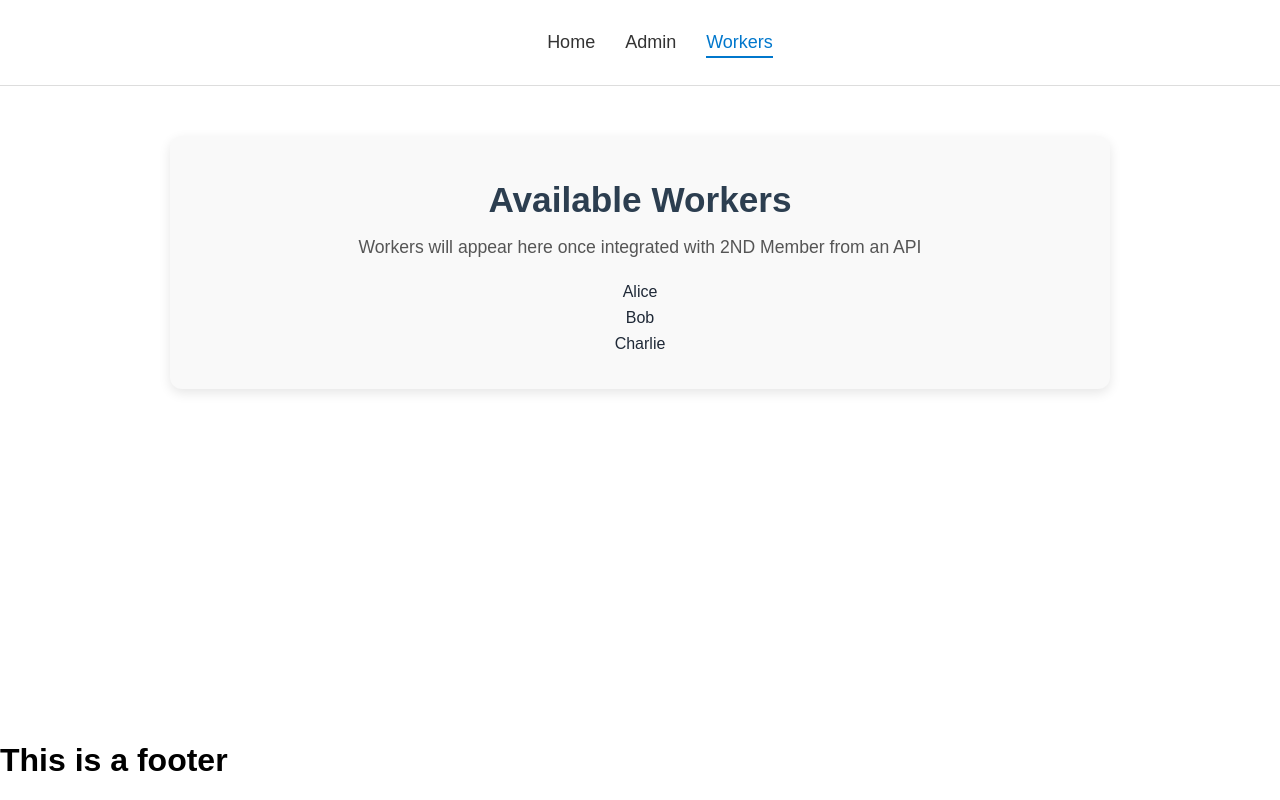
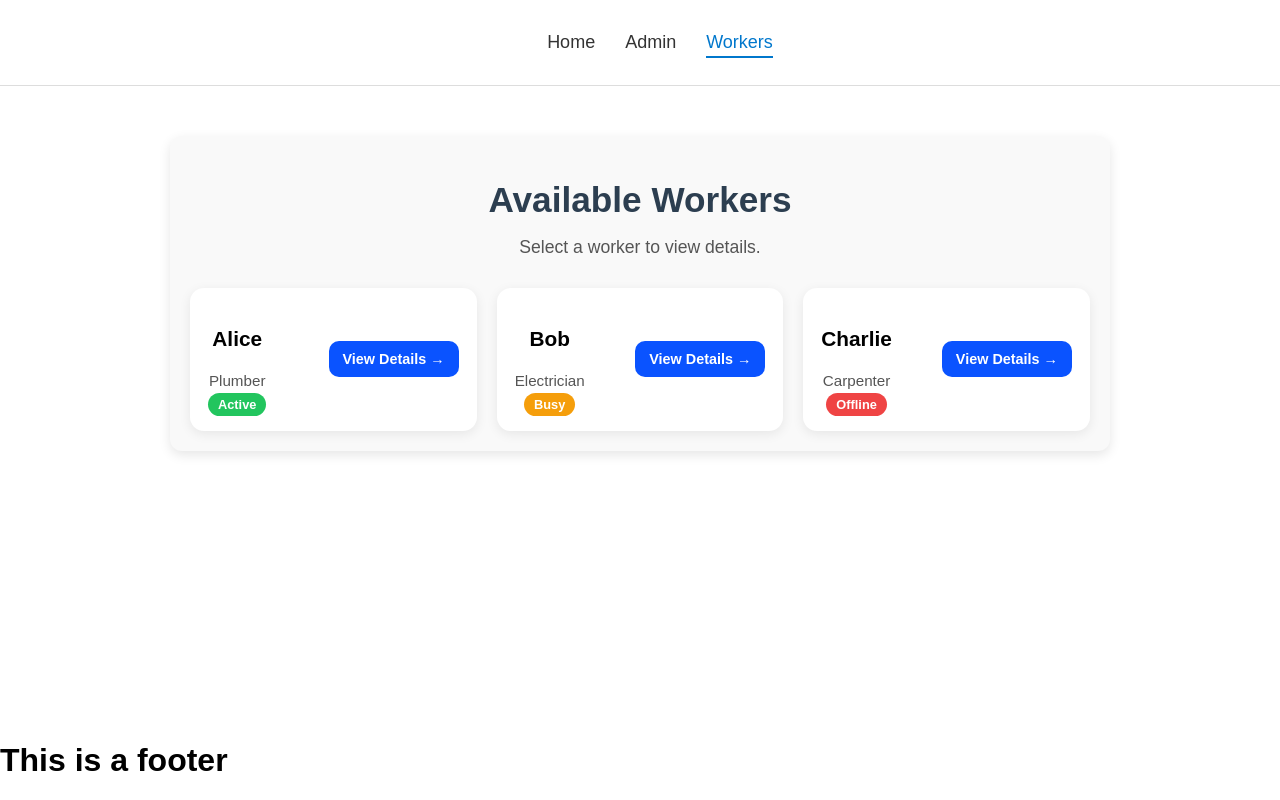
Before and after one commit to Gueverstarstone/skill-connect, a React (Vite) app: page /workers in a window 1280 px wide. Built offline with nearby package versions, Linux system fonts and the light colour scheme; a web font is replaced by a local one.

Commit message:
worked with upgrading some components

```diff
--- a/src/components/Footer.jsx
+++ b/src/components/Footer.jsx
@@ -1,9 +1,9 @@
-import React from 'react'
+import React from "react";
 
 export default function Footer() {
   return (
     <div>
       <h1>This is a footer</h1>
     </div>
-  )
+  );
 }
--- a/src/components/StatusBadge.jsx
+++ b/src/components/StatusBadge.jsx
@@ -1,9 +1,18 @@
-import React from 'react'
+import React from "react";
+import styles from "./statusbadge.module.css";
 
-export default function StatusBadge() {
+export default function StatusBadge({ status }) {
+  //color logic based on worker status
+  const statusColors = {
+    Active: styles.active,
+    Busy: styles.busy,
+    Offline: styles.offline,
+  };
   return (
     <div>
-
+      <span className={`${styles.badge} ${statusColors[status]}`}>
+        {status}
+      </span>
     </div>
-  )
+  );
 }
--- a/src/components/WorkerCard.jsx
+++ b/src/components/WorkerCard.jsx
@@ -1,9 +1,31 @@
-import React from 'react'
+import React from "react";
+import { Link } from "react-router-dom";
+import StatusBadge from "../components/StatusBadge";
+import styles from "./workercard.module.css";
 
-export default function WorkerCard() {
+/*
+  WorkerCard Component
+  --------------------
+  - Displays basic worker info in a card layout
+  - Accepts worker props { id, name, job, status }
+  - Clicking the "View Details" link redirects to /workers/:id
+*/
+
+export default function WorkerCard({ worker }) {
   return (
-    <div>
+    <div className={styles.card}>
+      <div className={styles.info}>
+        <h3 className={styles.name}>{worker.name}</h3>
+        <p className={styles.job}>{worker.job}</p>
 
+        {/* Status Badge Component */}
+        <StatusBadge status={worker.status} />
+      </div>
+
+      {/* Opens detailed page */}
+      <Link to={`/workers/${worker.id}`} className={styles.detailsBtn}>
+        View Details →
+      </Link>
     </div>
-  )
+  );
 }
--- a/src/components/WorkerForm.jsx
+++ b/src/components/WorkerForm.jsx
@@ -1,9 +1,70 @@
-import React from 'react'
+import React, { useState } from "react";
+import styles from "./workerform.module.css";
 
-export default function WorkerForm() {
+/*
+  WorkerForm Component
+  --------------------
+  - For adding or editing workers
+  - You can reuse it inside Admin page later
+  - Uses local state for now (API integration later)
+*/
+
+export default function WorkerForm({ onSubmit }) {
+  // Form state (you will replace with API later)
+  const [formData, setFormData] = useState({
+    name: "",
+    job: "",
+    status: "Active",
+  });
+
+  // Handles text input changes
+  const handleChange = (e) => {
+    setFormData({
+      ...formData,
+      [e.target.name]: e.target.value,
+    });
+  };
+
+  // Handle form submission
+  const handleSubmit = (e) => {
+    e.preventDefault();
+    onSubmit(formData); // Send data to parent component (Admin)
+  };
+
   return (
-    <div>
+    <form className={styles.form} onSubmit={handleSubmit}>
+      <h2>Add / Edit Worker</h2>
 
-    </div>
-  )
+      <label>Name</label>
+      <input
+        type="text"
+        name="name"
+        value={formData.name}
+        onChange={handleChange}
+        placeholder="Enter worker name"
+        required
+      />
+
+      <label>Job Title</label>
+      <input
+        type="text"
+        name="job"
+        value={formData.job}
+        onChange={handleChange}
+        placeholder="e.g., Plumber, Electrician"
+        required
+      />
+
+      <label>Status</label>
+      <select name="status" value={formData.status} onChange={handleChange}>
+        <option>Active</option>
+        <option>Busy</option>
+        <option>Offline</option>
+      </select>
+
+      <button type="submit" className={styles.submitBtn}>
+        Save Worker
+      </button>
+    </form>
+  );
 }
--- /dev/null
+++ b/src/components/statusbadge.module.css
@@ -0,0 +1,20 @@
+.badge {
+  padding: 4px 10px;
+  border-radius: 12px;
+  font-size: 0.8rem;
+  font-weight: 600;
+  color: white;
+}
+
+/* Different colors depending on status */
+.active {
+  background: #22c55e;
+}
+
+.busy {
+  background: #f59e0b;
+}
+
+.offline {
+  background: #ef4444;
+}
--- /dev/null
+++ b/src/components/workercard.module.css
@@ -0,0 +1,40 @@
+.card {
+  background: #ffffff;
+  padding: 18px;
+  border-radius: 14px;
+  box-shadow: 0 3px 12px rgba(0,0,0,0.08);
+  display: flex;
+  justify-content: space-between;
+  align-items: center;
+  transition: 0.25s ease;
+}
+
+.card:hover {
+  transform: translateY(-3px);
+}
+
+.name {
+  font-size: 1.3rem;
+  font-weight: 700;
+}
+
+.job {
+  font-size: 0.95rem;
+  color: #555;
+  margin-bottom: 6px;
+}
+
+.detailsBtn {
+  text-decoration: none;
+  background: #0a53ff;
+  color: white;
+  padding: 10px 14px;
+  border-radius: 10px;
+  font-size: 0.9rem;
+  font-weight: 600;
+  transition: 0.25s ease;
+}
+
+.detailsBtn:hover {
+  background: #003fcc;
+}
--- /dev/null
+++ b/src/components/workerform.module.css
@@ -0,0 +1,32 @@
+.form {
+  background: #fff;
+  padding: 25px;
+  border-radius: 14px;
+  box-shadow: 0 4px 14px rgba(0,0,0,0.1);
+  max-width: 450px;
+  margin: auto;
+  display: flex;
+  flex-direction: column;
+  gap: 12px;
+}
+
+input,
+select {
+  padding: 10px;
+  border-radius: 8px;
+  border: 1px solid #ccc;
+}
+
+.submitBtn {
+  background: #0a53ff;
+  padding: 12px;
+  border-radius: 10px;
+  color: white;
+  font-weight: 600;
+  cursor: pointer;
+  transition: 0.25s ease;
+}
+
+.submitBtn:hover {
+  background: #003fcc;
+}
--- a/src/pages/Admin.jsx
+++ b/src/pages/Admin.jsx
@@ -1,5 +1,6 @@
 import React from "react";
 import styles from "./admin.module.css";
+import WorkerForm from "../components/WorkerForm";
 
 export default function Admin() {
   return (
@@ -8,6 +9,7 @@ export default function Admin() {
       <p className={styles.subtitle}>
         CRUD panel of workers will be added here by member 2.
       </p>
+      <WorkerForm />
     </div>
   );
 }
--- a/src/pages/Workers.jsx
+++ b/src/pages/Workers.jsx
@@ -1,32 +1,26 @@
 import React from "react";
-import { Link } from "react-router-dom";
+import WorkerCard from "../components/WorkerCard";
 import styles from "./workers.module.css";
 
 export default function Workers() {
-  // Temporary mock data until your API is ready
+  // Mock worker data
   const workerList = [
-    { id: 1, name: "Alice" },
-    { id: 2, name: "Bob" },
-    { id: 3, name: "Charlie" },
+    { id: 1, name: "Alice", job: "Plumber", status: "Active" },
+    { id: 2, name: "Bob", job: "Electrician", status: "Busy" },
+    { id: 3, name: "Charlie", job: "Carpenter", status: "Offline" },
   ];
 
   return (
     <div className={styles.container}>
       <h1 className={styles.title}>Available Workers</h1>
-      <p className={styles.subtitle}>
-        Workers will appear here once integrated with 2ND Member from an API
-      </p>
+      <p className={styles.subtitle}>Select a worker to view details.</p>
 
-      {/* Worker list */}
-      <ul className={styles.workerList}>
-        {workerList.map((worker) => (
-          <li key={worker.id} className={styles.workerItem}>
-            <Link to={`/workers/${worker.id}`} className={styles.workerLink}>
-              {worker.name}
-            </Link>
-          </li>
+      {/* Grid of cards */}
+      <div className={styles.workerGrid}>
+        {workerList.map((w) => (
+          <WorkerCard key={w.id} worker={w} />
         ))}
-      </ul>
+      </div>
     </div>
   );
 }
--- a/src/pages/workerdetails.module.css
+++ b/src/pages/workerdetails.module.css
@@ -5,7 +5,7 @@
   background-color: #f9fafb;
   border-radius: 10px;
   box-shadow: 0 4px 8px rgba(0, 0, 0, 0.1);
-  font-family: 'Arial', sans-serif;
+  font-family: "Arial", sans-serif;
 }
 
 .title {
--- a/src/pages/workers.module.css
+++ b/src/pages/workers.module.css
@@ -47,3 +47,9 @@
 .workerLink:hover {
   color: #fbbf24;
 }
+.workerGrid {
+  display: grid;
+  grid-template-columns: repeat(auto-fit, minmax(260px, 1fr));
+  gap: 20px;
+  margin-top: 30px;
+}
```
